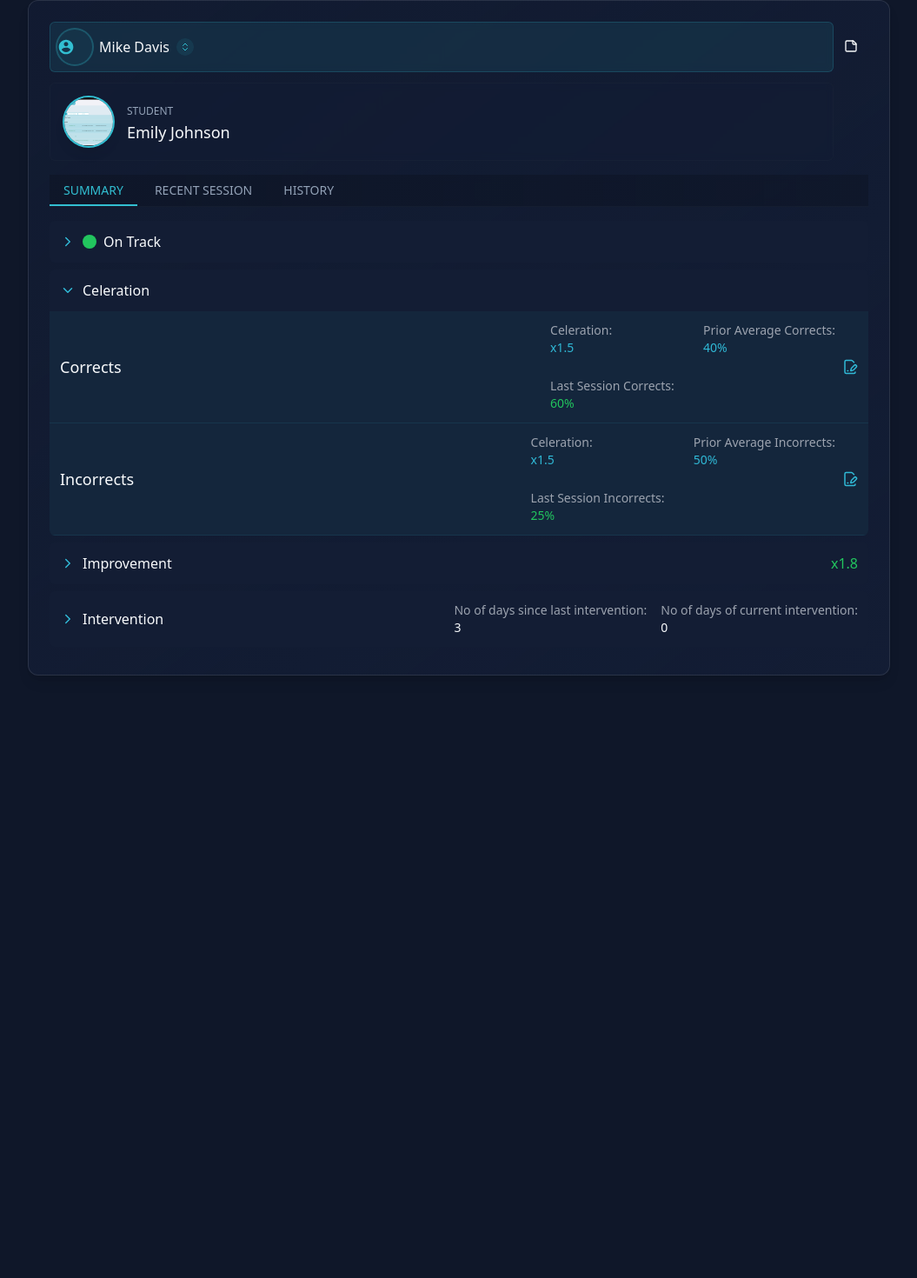
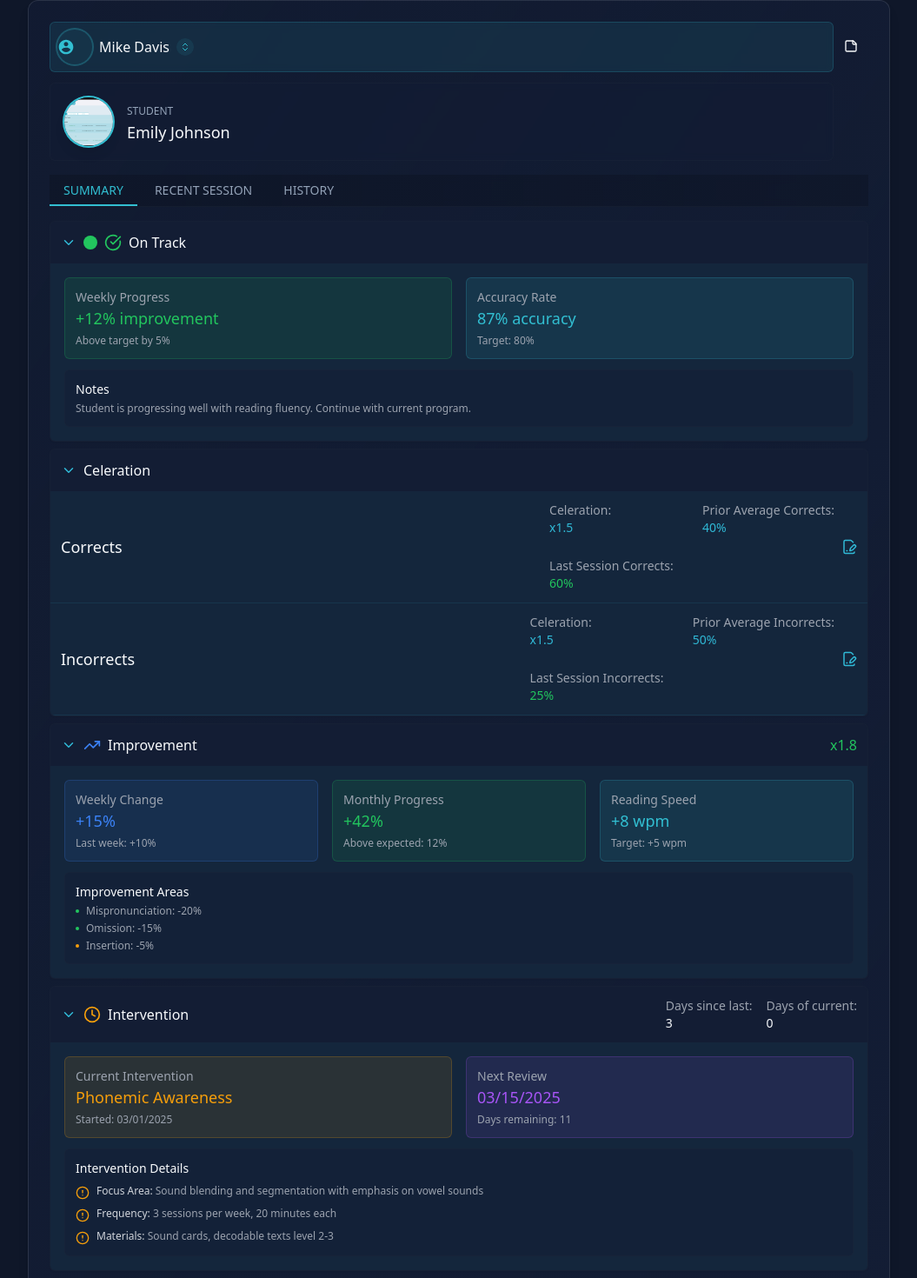
Before and after one commit to ddddsssss4/Giglio.AI-3.0, a React (Vite) app: page / in a window 1280 px wide. Shown: the part 32-1502 px from the top of the page at 87% size, without its empty margins (112-1167 px from the left). Before the commit the page ends 841 px from the top, so only its background shows below. Built offline with nearby package versions, Linux system fonts and the light colour scheme.

Commit message:
feat: Add details to summary items
Added more details to the "On Track", "Improvement", and "Intervention" summary items in the dashboard.

```diff
--- a/src/components/SummaryCard.tsx
+++ b/src/components/SummaryCard.tsx
@@ -29,9 +29,10 @@ interface SummaryItemProps {
   status?: 'success' | 'warning' | 'danger' | 'info';
   children?: React.ReactNode;
   additionalInfo?: React.ReactNode;
+  icon?: React.ReactNode;
 }
 
-const SummaryItem = ({ title, isExpanded = false, status, children, additionalInfo }: SummaryItemProps) => {
+const SummaryItem = ({ title, isExpanded = false, status, children, additionalInfo, icon }: SummaryItemProps) => {
   const [expanded, setExpanded] = useState(isExpanded);
 
   const getStatusColor = () => {
@@ -45,7 +46,7 @@ const SummaryItem = ({ title, isExpanded = false, status, children, additionalIn
   };
 
   return (
-    <div className="mb-2 bg-card rounded-md overflow-hidden animate-fade-in">
+    <div className="mb-2 bg-card rounded-md overflow-hidden animate-fade-in border border-border/30 shadow-sm hover:shadow-md transition-all duration-300">
       <div
         className="flex items-center p-3 cursor-pointer hover:bg-accent/10 transition-colors"
         onClick={() => setExpanded(!expanded)}
@@ -56,6 +57,9 @@ const SummaryItem = ({ title, isExpanded = false, status, children, additionalIn
         }
 
         {status && <div className={`w-4 h-4 rounded-full mr-2 ${getStatusColor()}`} />}
+
+        {icon && <div className="mr-2">{icon}</div>}
+
         <span className="font-medium">{title}</span>
 
         {additionalInfo && <div className="ml-auto">{additionalInfo}</div>}
--- a/src/components/TabMenu.tsx
+++ b/src/components/TabMenu.tsx
@@ -35,7 +35,7 @@ interface TabMenuProps {
 
 const TabMenu = ({ tabs, activeTab, onTabChange, className }: TabMenuProps) => {
   return (
-    <div className={cn('flex space-x-1 mb-0 border-b border-border/40 bg-gradient-to-r from-background to-background/80 backdrop-blur-sm', className)}>
+    <div className={cn('flex space-x-1 mb-0 border-b border-border/40 bg-gradient-to-r from-background to-background/80 backdrop-blur-sm sticky top-0 z-10', className)}>
       {tabs.map((tab) => (
         <Tab
           key={tab}
--- a/src/pages/Index.tsx
+++ b/src/pages/Index.tsx
@@ -1,4 +1,3 @@
-
 import { useState, useEffect } from 'react';
 import TabMenu from '@/components/TabMenu';
 import UserHeader from '@/components/UserHeader';
@@ -6,7 +5,7 @@ import DataTable from '@/components/DataTable';
 import ProgressChart from '@/components/ProgressChart';
 import { SummaryItem, SummaryRow } from '@/components/SummaryCard';
 import Notes from '@/components/Notes';
-import { ChevronDown, ChevronRight } from 'lucide-react';
+import { ChevronDown, ChevronRight, TrendingUp, Clock, AlertCircle, CheckCircle } from 'lucide-react';
 
 // Mock data
 const mockErrorData = [
@@ -95,8 +94,30 @@ const Dashboard = () => {
                 <SummaryItem
                   title="On Track"
                   status="success"
-                  isExpanded={false}
-                />
+                  isExpanded={true}
+                  icon={<CheckCircle className="text-green-500 h-5 w-5" />}
+                >
+                  <div className="p-4 space-y-3">
+                    <div className="grid grid-cols-1 md:grid-cols-2 gap-4">
+                      <div className="bg-green-500/10 p-3 rounded-md border border-green-500/20">
+                        <div className="text-sm text-gray-400">Weekly Progress</div>
+                        <div className="text-lg font-medium text-green-500">+12% improvement</div>
+                        <div className="text-xs text-gray-400 mt-1">Above target by 5%</div>
+                      </div>
+                      <div className="bg-primary/10 p-3 rounded-md border border-primary/20">
+                        <div className="text-sm text-gray-400">Accuracy Rate</div>
+                        <div className="text-lg font-medium text-primary">87% accuracy</div>
+                        <div className="text-xs text-gray-400 mt-1">Target: 80%</div>
+                      </div>
+                    </div>
+                    <div className="bg-card/50 p-3 rounded-md border border-border/40">
+                      <div className="text-sm font-medium">Notes</div>
+                      <div className="text-xs text-gray-400 mt-1">
+                        Student is progressing well with reading fluency. Continue with current program.
+                      </div>
+                    </div>
+                  </div>
+                </SummaryItem>
 
                 <SummaryItem
                   title="Celeration"
@@ -140,25 +161,102 @@ const Dashboard = () => {
                 <SummaryItem
                   title="Improvement"
                   additionalInfo={<span className="text-green-500 font-medium">x1.8</span>}
-                  isExpanded={false}
-                />
+                  isExpanded={true}
+                  icon={<TrendingUp className="text-blue-500 h-5 w-5" />}
+                >
+                  <div className="p-4 space-y-3">
+                    <div className="grid grid-cols-1 md:grid-cols-3 gap-4">
+                      <div className="bg-blue-500/10 p-3 rounded-md border border-blue-500/20">
+                        <div className="text-sm text-gray-400">Weekly Change</div>
+                        <div className="text-lg font-medium text-blue-500">+15%</div>
+                        <div className="text-xs text-gray-400 mt-1">Last week: +10%</div>
+                      </div>
+                      <div className="bg-green-500/10 p-3 rounded-md border border-green-500/20">
+                        <div className="text-sm text-gray-400">Monthly Progress</div>
+                        <div className="text-lg font-medium text-green-500">+42%</div>
+                        <div className="text-xs text-gray-400 mt-1">Above expected: 12%</div>
+                      </div>
+                      <div className="bg-primary/10 p-3 rounded-md border border-primary/20">
+                        <div className="text-sm text-gray-400">Reading Speed</div>
+                        <div className="text-lg font-medium text-primary">+8 wpm</div>
+                        <div className="text-xs text-gray-400 mt-1">Target: +5 wpm</div>
+                      </div>
+                    </div>
+                    <div className="bg-card/50 p-3 rounded-md border border-border/40">
+                      <div className="text-sm font-medium">Improvement Areas</div>
+                      <div className="text-xs mt-1 space-y-1">
+                        <div className="flex items-center gap-2">
+                          <div className="w-1 h-1 rounded-full bg-green-500"></div>
+                          <span className="text-gray-400">Mispronunciation: -20%</span>
+                        </div>
+                        <div className="flex items-center gap-2">
+                          <div className="w-1 h-1 rounded-full bg-green-500"></div>
+                          <span className="text-gray-400">Omission: -15%</span>
+                        </div>
+                        <div className="flex items-center gap-2">
+                          <div className="w-1 h-1 rounded-full bg-amber-500"></div>
+                          <span className="text-gray-400">Insertion: -5%</span>
+                        </div>
+                      </div>
+                    </div>
+                  </div>
+                </SummaryItem>
 
                 <SummaryItem
                   title="Intervention"
-                  isExpanded={false}
+                  isExpanded={true}
+                  icon={<Clock className="text-amber-500 h-5 w-5" />}
                   additionalInfo={
                     <div className="flex items-center gap-4 text-sm">
                       <div>
-                        <div className="text-gray-400">No of days since last intervention:</div>
+                        <div className="text-gray-400">Days since last:</div>
                         <div>3</div>
                       </div>
                       <div>
-                        <div className="text-gray-400">No of days of current intervention:</div>
+                        <div className="text-gray-400">Days of current:</div>
                         <div>0</div>
                       </div>
                     </div>
                   }
-                />
+                >
+                  <div className="p-4 space-y-3">
+                    <div className="grid grid-cols-1 md:grid-cols-2 gap-4">
+                      <div className="bg-amber-500/10 p-3 rounded-md border border-amber-500/20">
+                        <div className="text-sm text-gray-400">Current Intervention</div>
+                        <div className="text-lg font-medium text-amber-500">Phonemic Awareness</div>
+                        <div className="text-xs text-gray-400 mt-1">Started: 03/01/2025</div>
+                      </div>
+                      <div className="bg-purple-500/10 p-3 rounded-md border border-purple-500/20">
+                        <div className="text-sm text-gray-400">Next Review</div>
+                        <div className="text-lg font-medium text-purple-500">03/15/2025</div>
+                        <div className="text-xs text-gray-400 mt-1">Days remaining: 11</div>
+                      </div>
+                    </div>
+                    <div className="bg-card/50 p-3 rounded-md border border-border/40">
+                      <div className="text-sm font-medium">Intervention Details</div>
+                      <div className="text-xs text-gray-400 mt-2 space-y-2">
+                        <div className="flex items-start gap-2">
+                          <AlertCircle className="h-4 w-4 text-amber-500 mt-0.5 shrink-0" />
+                          <div>
+                            <span className="font-medium text-gray-300">Focus Area:</span> Sound blending and segmentation with emphasis on vowel sounds
+                          </div>
+                        </div>
+                        <div className="flex items-start gap-2">
+                          <AlertCircle className="h-4 w-4 text-amber-500 mt-0.5 shrink-0" />
+                          <div>
+                            <span className="font-medium text-gray-300">Frequency:</span> 3 sessions per week, 20 minutes each
+                          </div>
+                        </div>
+                        <div className="flex items-start gap-2">
+                          <AlertCircle className="h-4 w-4 text-amber-500 mt-0.5 shrink-0" />
+                          <div>
+                            <span className="font-medium text-gray-300">Materials:</span> Sound cards, decodable texts level 2-3
+                          </div>
+                        </div>
+                      </div>
+                    </div>
+                  </div>
+                </SummaryItem>
               </div>
             )}
 
```
Also changed, not shown: src/App.css (+18 -0 lines).
